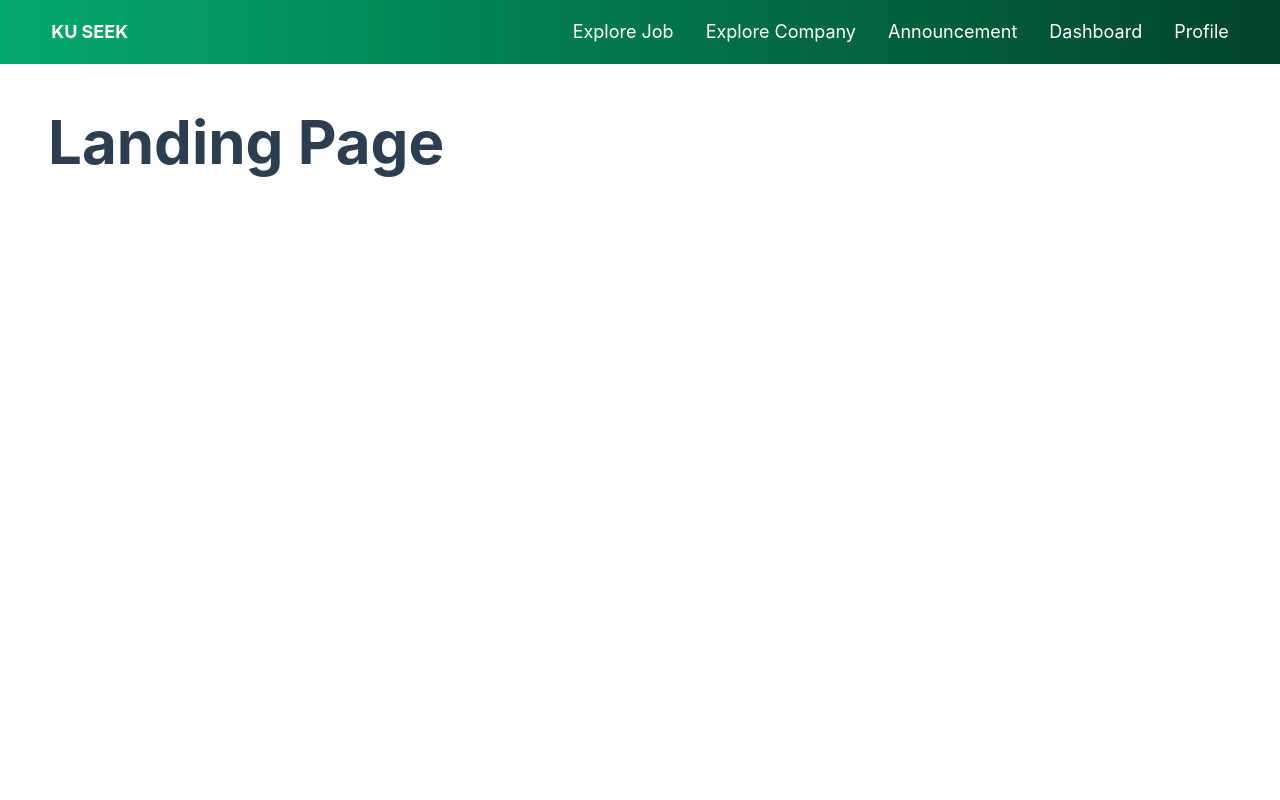
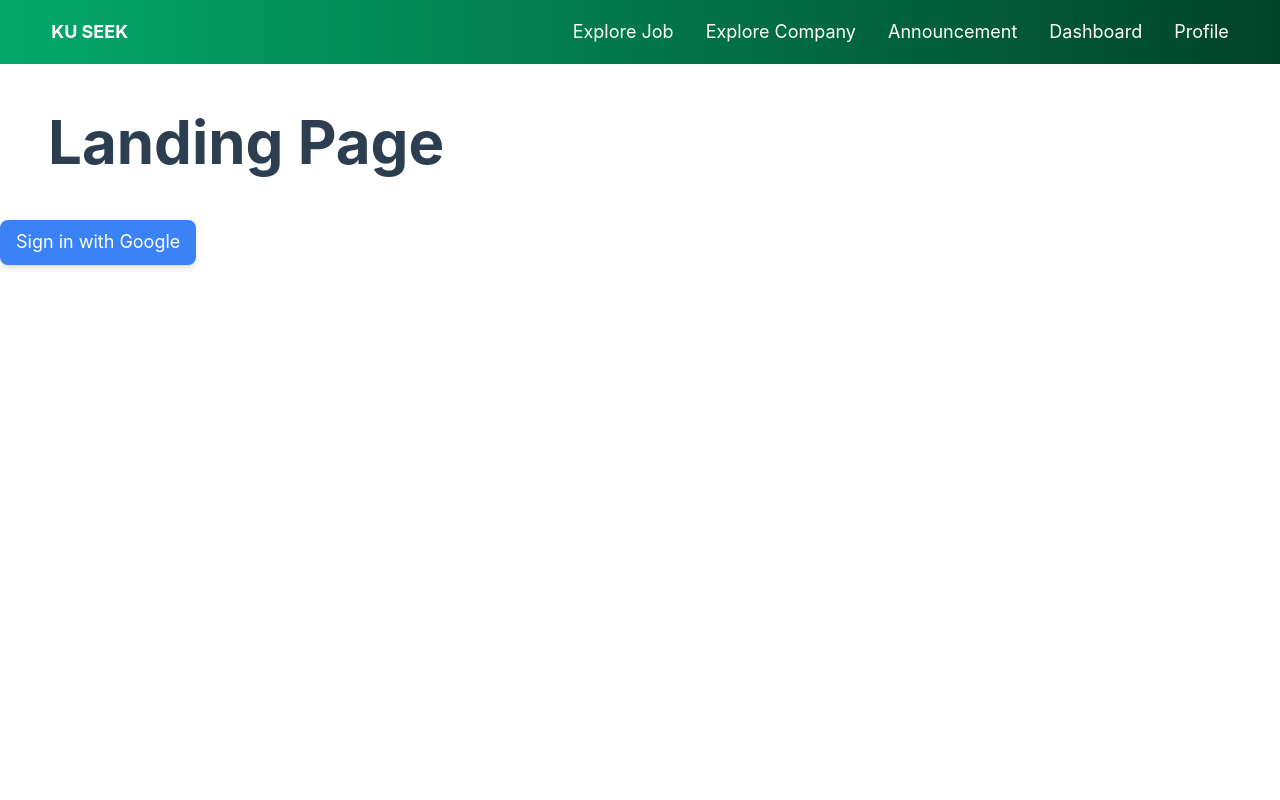
Before and after one commit to KU-jobapp-guys/KU-Seek, a Vue app in the folder frontend/: page / in a window 1280 px wide. Shown: the top 800 px of the page. Built offline with nearby package versions, Linux system fonts and the light colour scheme.

Commit message:
add login button to landing page

```diff
--- a/frontend/src/views/LandingView.vue
+++ b/frontend/src/views/LandingView.vue
@@ -1,3 +1,16 @@
 <template>
+  <div>
   <h1 class="p-12 font-bold text-6xl">Landing Page</h1>
+    <button @click="loginWithGoogle" class="px-4 py-2 bg-blue-500 text-white rounded-lg shadow-md hover:bg-blue-600">
+      Sign in with Google
+    </button>
+  </div>
 </template>
+
+<script setup lang="ts">
+
+
+function loginWithGoogle() {
+      window.location.href = `https://accounts.google.com/o/oauth2/v2/auth?redirect_uri=http://localhost:5173/login&prompt=consent&response_type=code&client_id=${import.meta.env.VITE_GOOGLE_CLIENT_ID}&scope=openid%20email%20profile&access_type=offline`;
+    }
+</script>
```
